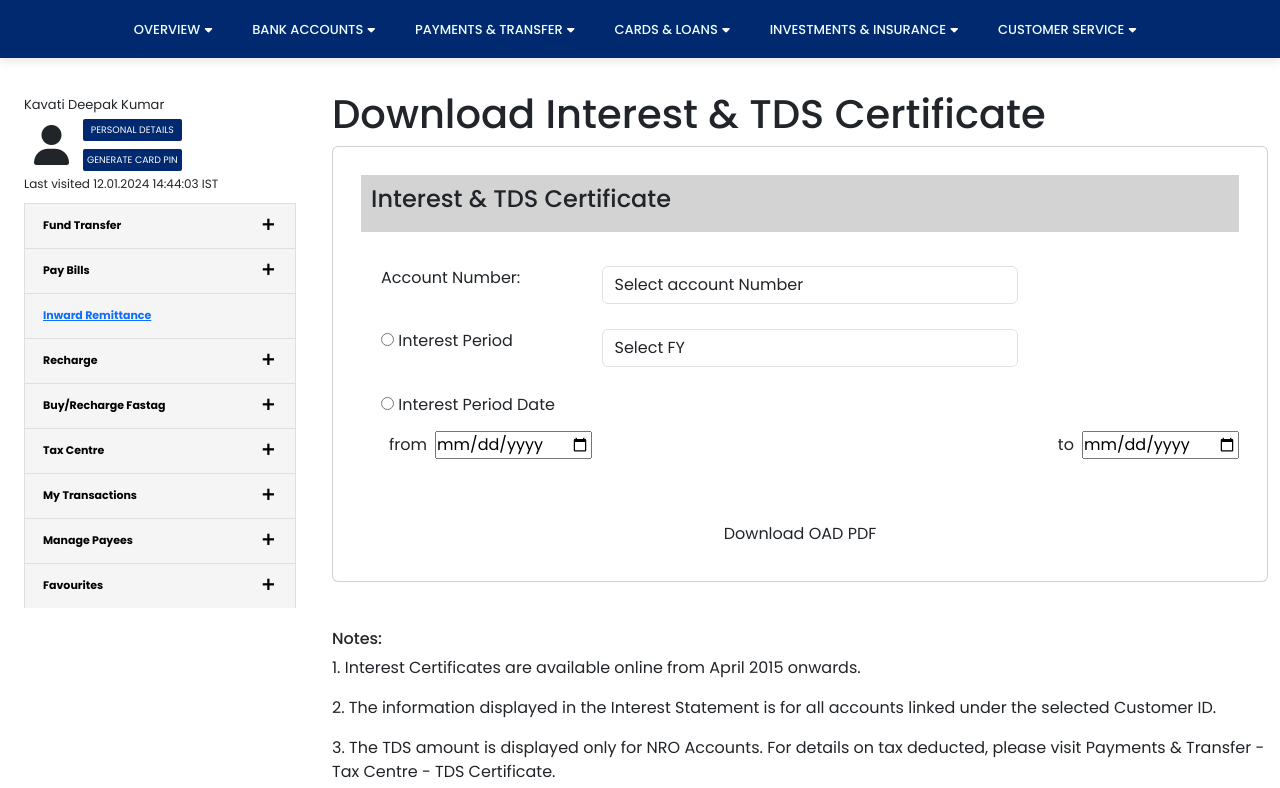
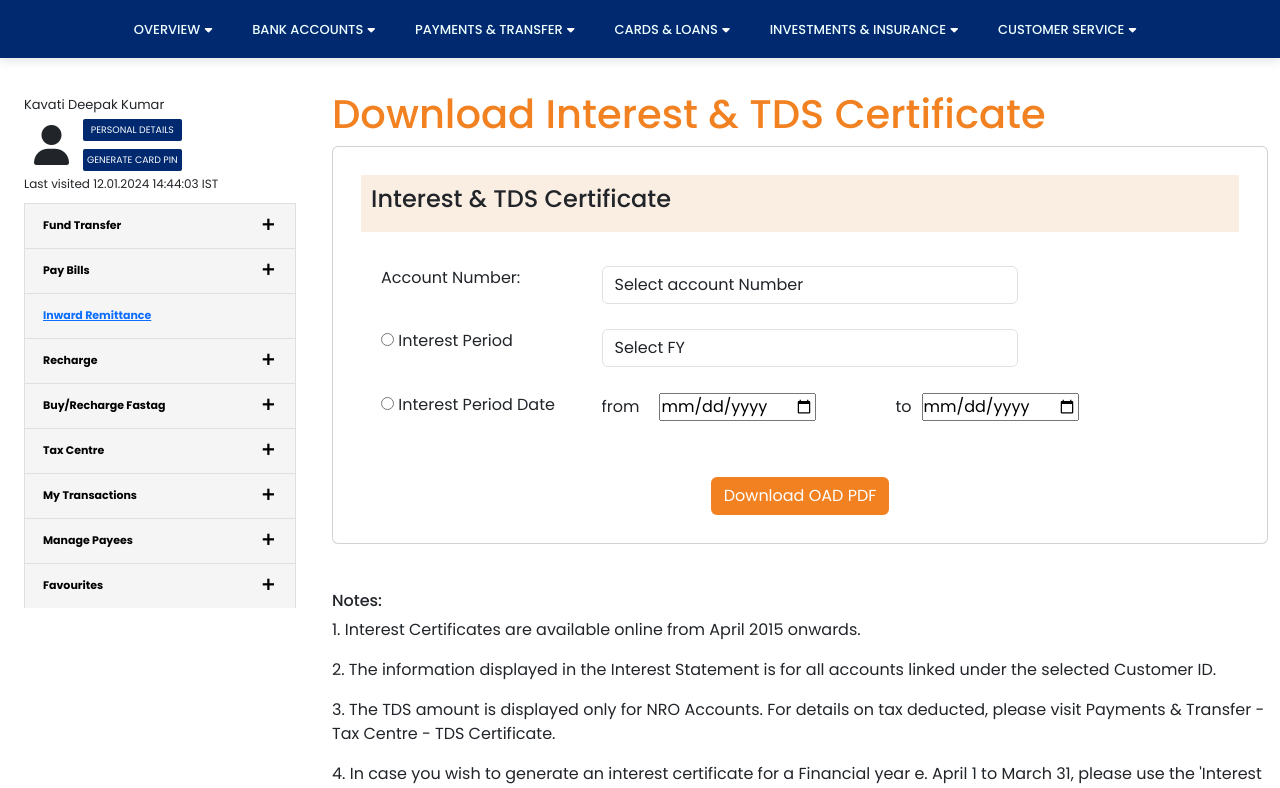
Before and after one commit to keshavram19/myProject, a React (Create React App) app: page /user/fundtransfer/interest-certificate in a window 1280 px wide. Shown: the top 788 px of the page. Built offline with nearby package versions, Linux system fonts and the light colour scheme.

Commit message:
25/01/Mounika

```diff
--- a/src/components/User_portal/Netbanking/Customerservice.js/Customerservice.css
+++ b/src/components/User_portal/Netbanking/Customerservice.js/Customerservice.css
@@ -363,13 +363,12 @@ margin-bottom: -35px;
     display: flex;
     flex-wrap: wrap;
     height: 180px;
-    background: rgb(250, 248, 248);
+    background: #faede2;
 
   }
   .TaxCenter_Card_inform2{
-    /* margin-right: 50px; */
     height: 180px;
-    background: rgb(250, 248, 248);
+    background: #faede2;
 
   }
   .TaxCentre_buttonOverflow{
@@ -382,8 +381,10 @@ margin-bottom: -35px;
     box-shadow: none;
     margin-left: 20px;
 
+
   }
   .TaxCentre_buttonOverflow:hover{
+    background-color: orange;
     color: white;
   }
   .TaxCentre_buttonOverflow:focus{
@@ -428,12 +429,13 @@ margin-bottom: -35px;
     word-spacing: normal;
     text-justify: inter-word;
     word-spacing: 0px;
+    text-decoration: none;
 }
 
 .footer_container_fluid{
     box-sizing: border-box;
     font-family: 'Poppins', sans-serif;
-    /* line-height: 1.5; */
+
 
 }
 
@@ -457,6 +459,7 @@ margin-bottom: -35px;
     font-size: 14px;
     color: black;
     position: relative;
+    text-decoration: none;
 
 }
 
--- a/src/components/User_portal/Netbanking/Fund_Transfer/Disclaimer.js
+++ b/src/components/User_portal/Netbanking/Fund_Transfer/Disclaimer.js
@@ -28,7 +28,7 @@ const Disclaimer = () => {
                 visiting<a href="#"> www.royalislamicbank.com.</a>
               </p>
               <div className="Disclaimer_button">
-                <button type="button" class="btn btn_Disclaimer_button">
+                <button type="button" class="btn btn_Disclaimer_button" style={{background: "#f18121", color: "white"}}>
                   I agree
                 </button>
               </div>
--- a/src/components/User_portal/Netbanking/Fund_Transfer/FundTransfer.css
+++ b/src/components/User_portal/Netbanking/Fund_Transfer/FundTransfer.css
@@ -925,7 +925,7 @@ margin-top: 0px;
 }
 
 .interest_certificate_heading5 {
-  background-color: lightgray;
+  background-color: #faede2;
   padding: 10px;
 }
 
@@ -965,7 +965,7 @@ margin-top: 0px;
 .btn_interest_button {
   outline: none;
   overflow: hidden;
-  background-color: blue;
+  background-color: #f18121;
   font-weight: 500;
   color: white;
 }
@@ -1023,6 +1023,7 @@ margin-top: 0px;
 }
 .Disclainer_border_heading5{
   text-align: center;
+  color: #f18121;
 }
 .Disclaimer_button{
   text-align: center;
@@ -1031,7 +1032,7 @@ margin-top: 0px;
   justify-items: center;
 }
 .btn_Disclaimer_button{
-  background-color: blue;
+  background-color: #f18121;
   font-weight: 500;
   border-style: none;
   color: white;
@@ -1068,6 +1069,7 @@ padding: 2%;
 
 .TaxPayment_pera_heading5{
   text-align: center;
+  color: #f18121;
 }
 
 .taxpayment_button{
@@ -1077,7 +1079,7 @@ padding: 2%;
 }
 
 .btn_taxpayment_button{
-  background-color: blue;
+  background-color: #f18121;
   color: white;
 
 }
@@ -1115,7 +1117,7 @@ padding: 2%;
   padding: 3%;
 }
 .incometax_filling_heading4{
-  background-color: lightgray;
+  background-color: #faede2;
   padding: 1%;
 
 }
@@ -1133,7 +1135,7 @@ padding: 2%;
 
 .btn_incometax_button{
   margin: 4%;
-  background-color: blue;
+  background-color: #f18121;
   font-weight: 500;
   color: white;
 }
--- a/src/components/User_portal/Netbanking/Fund_Transfer/IncometaxEfill.js
+++ b/src/components/User_portal/Netbanking/Fund_Transfer/IncometaxEfill.js
@@ -17,7 +17,7 @@ const IncomeTaxEfill = () => {
         </div>
         <div className="col-9">
           <div className="">
-            <h1>Income Tax e-Filling</h1>
+            <h1 style={{color: "#f18121"}}>Income Tax e-Filling</h1>
             <div className="incometax_filling card">
               <h4 className="incometax_filling_heading4">e-Fille your Income Tax Return</h4>
               <div className="incometax_form_information">
@@ -63,7 +63,7 @@ const IncomeTaxEfill = () => {
               </div>
             </div>
             <div className="incometax_button">
-              <button type="button" class="btn btn_incometax_button">
+              <button type="button" class="btn btn_incometax_button" style={{background: "#f18121", color: "white"}}>
                 SUBMIT
               </button>
             </div>
--- a/src/components/User_portal/Netbanking/Fund_Transfer/InterestCertificate.js
+++ b/src/components/User_portal/Netbanking/Fund_Transfer/InterestCertificate.js
@@ -35,7 +35,7 @@ const InterestCertificate = () => {
           </div>
         <div class=" col-9">
           <div className="interest_head">
-            <h1>Download Interest & TDS Certificate</h1>
+            <h1 style={{color: "#f18121"}}>Download Interest & TDS Certificate</h1>
           </div>
           <div className="interest_certificate_baground card">
             <div className="interest_certificate_heading5">
@@ -94,18 +94,17 @@ const InterestCertificate = () => {
             </div>
             <div className="interest_form_label_radio_period row">
               <label class="interest_form_radio_label col-sm-3">
-               <input  type="radio"
+                <input
+                  type="radio"
                   id="interestPeriodDate"
                   name="interestOption"
                   value="interestPeriodDate"
-                /> Interest Period Date
+                />{" "}
+                Interest Period Date
               </label>
-              <div>
-                <div
-                  style={{ display: "flex", justifyContent: "space-between" }}
-                >
-                  <div style={{ marginRight: "10px" }}>
-                    <label  className="m-2">from</label>
+
+              <div className="col-sm-4">
+                <label style={{ marginRight: '20px' }}>from</label>
                 <input
                   type="date"
                   className="interest_period"
@@ -115,8 +114,8 @@ const InterestCertificate = () => {
                   onChange={handleStartDate}
                 />
               </div>
-                  <div>
-                    <label className="m-2">to</label>
+              <div className="col-sm-3">
+                <label className=" " style={{ marginRight: '10px' }}>to</label>
                 <input
                   type="date"
                   className="interest_period"
@@ -128,10 +127,8 @@ const InterestCertificate = () => {
               </div>
             </div>
             </div>
-            </div>
-            </div>
             <div className="interet_buuton">
-              <button type="button" class="btn btn_interest_button">
+              <button type="button" class="btn btn_interest_button" style={{background: "#f18121", color: "white"}}>
                 Download OAD PDF
               </button>
             </div>
--- a/src/components/User_portal/Netbanking/Fund_Transfer/TaxCenter.js
+++ b/src/components/User_portal/Netbanking/Fund_Transfer/TaxCenter.js
@@ -69,7 +69,7 @@ const TaxCenter = () => {
             </p>
           </div>
           <hr />
-          <button className="btn btn-primary Tax_center_but_app" type="button">
+          <button className="btn btn-primary Tax_center_but_app" type="button" >
             Submit
           </button>
         </div>
--- a/src/components/User_portal/Netbanking/Fund_Transfer/Taxpayment.js
+++ b/src/components/User_portal/Netbanking/Fund_Transfer/Taxpayment.js
@@ -9,7 +9,7 @@ const TaxPayment = () => {
         <div className="col-3">
           <PaymentSidebar/>
        </div>
-        <div className=" col-9">
+        <div className=" col-9" style={{marginTop:"70px"}}>
           <div className="TaxPayment_border">
             <div className="TaxPayment_pera">
               <h5 className="TaxPayment_pera_heading5">Tax Payment</h5>
@@ -22,7 +22,7 @@ const TaxPayment = () => {
                 button next to 'Register' on the proceed page.
               </p>
               <div className="taxpayment_button">
-              <button type="button" class="btn btn_taxpayment_button">
+              <button type="button" class="btn btn_taxpayment_button" style={{background: "#f18121", color: "white"}}>
                 Proceed
               </button>
               </div>
```
Lines whose indentation alone changed are shown as unchanged.
